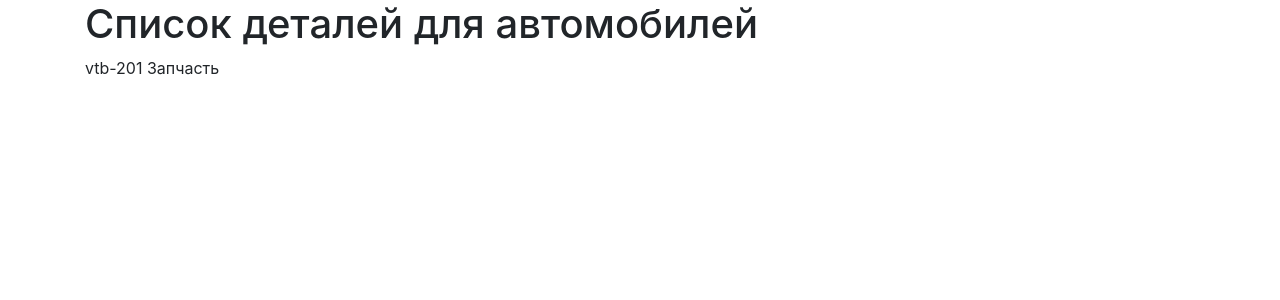
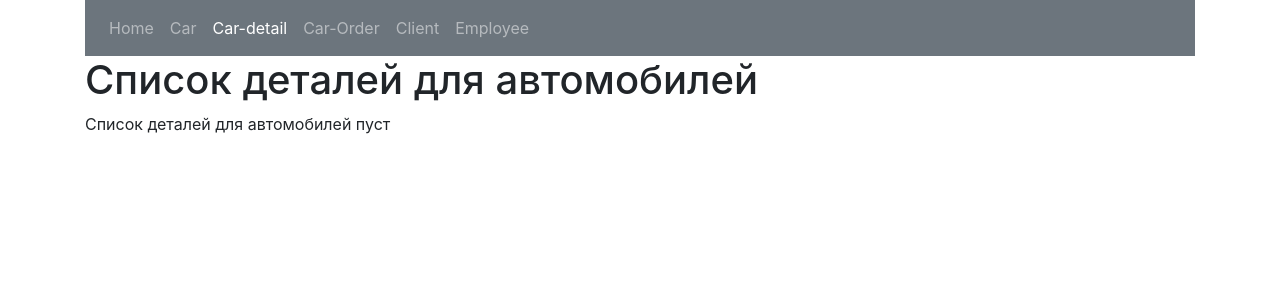
Before and after one commit to TaimonFix/car-service-spring-web-app, a Spring Boot app: page /car-detail in a window 1280 px wide. Shown: the top 300 px of the page. Run offline with Spring Boot 4, Linux system fonts and the light colour scheme; data that the repository does not hold is empty; some libraries are stand-ins or nearby versions.

Commit message:
-Добавлены данные, страница, основные функции для car_detail -Добавлена навигация по страницам

```diff
--- /dev/null
+++ b/src/main/java/com/bratyshevTD/carservicespringwebapp/controllers/CarDetailController.java
@@ -0,0 +1,55 @@
+package com.bratyshevTD.carservicespringwebapp.controllers;
+
+import com.bratyshevTD.carservicespringwebapp.entities.CarDetail;
+import com.bratyshevTD.carservicespringwebapp.services.CarDetailService;
+import org.springframework.beans.factory.annotation.Autowired;
+import org.springframework.stereotype.Controller;
+import org.springframework.ui.Model;
+import org.springframework.web.bind.annotation.*;
+
+import java.io.File;
+import java.util.List;
+
+@Controller
+public class CarDetailController {
+
+private CarDetailService carDetailService;
+
+    @Autowired
+    public void setCarDetailService(CarDetailService carDetailService) {
+        this.carDetailService = carDetailService;
+    }
+
+    @GetMapping("/car-detail")
+    public String carDetailPage(Model model) {
+        List<CarDetail> carDetail = carDetailService.getAllCarDetails();
+        model.addAttribute("carDetails", carDetail);
+        return "car-detail";
+    }
+
+
+    @PostMapping("/car-detail/add")
+    public String addCarDetail(@RequestParam String detailID, @RequestParam String title) {
+        CarDetail carDetail = new CarDetail(detailID, title);
+        carDetailService.addCarDetail(carDetail);
+        return "redirect:/car-detail";
+    }
+
+    @GetMapping("/car-detail/delete/{id}")
+    public String deleteCarDetailById(@PathVariable("id") String id) {
+        carDetailService.removeById(id);
+        return "redirect:/car-detail";
+    }
+
+//    @GetMapping("/car-detail/adds")
+//    public String addRandomCarDetails() throws Exception {
+//
+//        for (int i = 0; i < 1000; i++) {
+//            CarDetail carDetail = new CarDetail();
+//            carDetail.setRandomDetailID();
+//            carDetail.setRandomTitle(new File("testData/car/carDetails.txt"));
+//            carDetailService.addCarDetail(carDetail);
+//        }
+//        return "redirect:/car-detail";
+//    }
+}
--- a/src/main/java/com/bratyshevTD/carservicespringwebapp/controllers/MainController.java
+++ b/src/main/java/com/bratyshevTD/carservicespringwebapp/controllers/MainController.java
@@ -1,45 +1,24 @@
 package com.bratyshevTD.carservicespringwebapp.controllers;
 
 import com.bratyshevTD.carservicespringwebapp.entities.*;
-import com.bratyshevTD.carservicespringwebapp.services.CarService;
-import org.springframework.beans.factory.annotation.Autowired;
 import org.springframework.stereotype.Controller;
 import org.springframework.ui.Model;
 import org.springframework.web.bind.annotation.*;
-
-import java.io.File;
-import java.time.LocalDate;
-import java.util.List;
 
 @Controller
 public class MainController {
 
 
-    private CarService carService;
 
-    @Autowired
-    public void setCarService(CarService carService) {
-        this.carService = carService;
-    }
 
     @GetMapping("/index")
     public String homePage() {
         return "index";
     }
 
-    @GetMapping("/car")
-    public String carsPage(Model model) {
-        List<Car> allCars = carService.getAllCars();
-        model.addAttribute("cars", allCars);
-        return "car";
-    }
 
-    @PostMapping("/car/add")
-    public String addCar(@RequestParam String vin, @RequestParam String carNumber, @RequestParam String carBrand, @RequestParam LocalDate releaseDate) {
-        Car car = new Car(vin, carNumber, carBrand, releaseDate);
-        carService.addCar(car);
-        return "redirect:/car";
-    }
+
+
 
 //    @GetMapping("/car/adds")
 //    public void addCars() throws Exception {
@@ -55,11 +34,7 @@ public class MainController {
 
 
 
-    @GetMapping("/car/delete/{vin}")
-    public String removeCarByVin(@PathVariable("vin") String vin) {
-        carService.removeCarById(vin);
-        return "redirect:/car";
-    }
+
 //    @GetMapping("/car/{id}")
 //    public String carPage(Model model, @PathVariable("id") int id) {
 //
@@ -68,12 +43,7 @@ public class MainController {
 //        return "car";
 //    }
 
-    @GetMapping("/car-detail")
-    public String carDetailPage(Model model) {
-        CarDetail carDetail = new CarDetail("vtb-201", "Запчасть");
-        model.addAttribute("carDetail", carDetail);
-        return "car-detail";
-    }
+
 
     @GetMapping("/car-order")
     public String carOrderPage(Model model) {
@@ -82,17 +52,17 @@ public class MainController {
         return "car-order";
     }
 
-    @GetMapping("/client")
-    public String clientPage(Model model) {
-        Client client = new Client(100, "Иванов Иван Иванович", "88005553535");
-        model.addAttribute("client", client);
-        return "client";
-    }
-
-    @GetMapping("/employee")
-    public String employeePage(Model model) {
-        Employee employee = new Employee(1, "", "", "", "", "", "", "", "", "");
-        model.addAttribute("employee", employee);
-        return "employee";
-    }
+//    @GetMapping("/client")
+//    public String clientPage(Model model) {
+//        Client client = new Client(100L, "Иванов Иван Иванович", "88005553535");
+//        model.addAttribute("client", client);
+//        return "client";
+//    }
+//
+//    @GetMapping("/employee")
+//    public String employeePage(Model model) {
+//        Employee employee = new Employee(1L, "", "", "", "", "", "", "", "", "");
+//        model.addAttribute("employee", employee);
+//        return "employee";
+//    }
 }
--- a/src/main/resources/templates/car-detail.html
+++ b/src/main/resources/templates/car-detail.html
@@ -14,8 +14,33 @@
 <body>
 
 <div class="container">
+    <div th:replace="~{navigation :: navigation(Car-detail)}"> </div>
     <h1>Список деталей для автомобилей</h1>
-    <span th:text="${carDetail.detailID + ' ' + carDetail.title}"></span>
+<!--    <span th:text="${carDetail.detailID + ' ' + carDetail.title}"></span>-->
+    <span th:if="${carDetails.size == 0}">Список деталей для автомобилей пуст</span>
+    <table th:if="${carDetails.size > 0}" class="table table-hover">
+        <thead class="thead-dark">
+        <tr>
+            <td>Номер детали</td>
+            <td>Название</td>
+        </tr>
+        </thead>
+
+        <tbody>
+        <tr>
+            <form th:action="@{'/car-detail/add'}" method="post">
+                <td> <input type="text" th:name="detailID" class="form-control"></td>
+                <td> <input type="text" th:name="title" class="form-control"></td>
+                <td> <button type="submit" class="btn btn-primary">Добавить</button></td>
+            </form>
+        </tr>
+        <tr th:each="carDetail : ${carDetails}">
+            <td th:text="${carDetail.detailID}"></td>
+            <td th:text="${carDetail.title}"></td>
+            <td> <a class="btn btn-danger" th:href="@{'/car-detail/delete/' + ${carDetail.detailID}}">Удалить</a></td>
+        </tr>
+        </tbody>
+    </table>
 </div>
 
 </body>
--- a/src/main/resources/templates/car-order.html
+++ b/src/main/resources/templates/car-order.html
@@ -14,6 +14,7 @@
 <body>
 
 <div class="container">
+    <div th:replace="~{navigation :: navigation(Car-Order)}"> </div>
     <h1>Список заказов</h1>
     <span th:text="${carOrder.orderID + ' ' + carOrder.clientID + ' ' + carOrder.vin + ' '
      + ' ' + carOrder.orderDate + ' ' + carOrder.correctionDate + ' ' + carOrder.reason + ' ' + carOrder.detailID + ' ' + carOrder.employeeID}"></span>
--- a/src/main/resources/templates/client.html
+++ b/src/main/resources/templates/client.html
@@ -14,6 +14,7 @@
 <body>
 
 <div class="container">
+    <div th:replace="~{navigation :: navigation(Client)}"> </div>
     <h1>Список клиентов</h1>
     <span th:text="${client.clientID + ' ' + client.fullName + ' ' + client.phone}"></span>
 </div>
--- a/src/main/resources/templates/employee.html
+++ b/src/main/resources/templates/employee.html
@@ -14,6 +14,7 @@
 <body>
 
 <div class="container">
+    <div th:replace="~{navigation :: navigation(Employee)}"> </div>
     <h1>Список работников</h1>
     <span th:text="${employee.employeeID + ' ' + employee.fullName + ' ' + employee.birthDate
     + ' ' + employee.address + ' ' + employee.phone + ' ' + employee.post + ' ' + employee.salary
--- a/src/main/resources/templates/index.html
+++ b/src/main/resources/templates/index.html
@@ -14,6 +14,7 @@
 <body>
 
 <div class="container">
+    <div th:replace="~{navigation :: navigation(Home)}"> </div>
     <h1>Главная страница</h1>
     <h2>Главная страница</h2>
 </div>
--- /dev/null
+++ b/src/main/resources/templates/navigation.html
@@ -0,0 +1,44 @@
+<!DOCTYPE html>
+<html xmlns:th="http://www.thymeleaf.org">
+
+<head>
+
+    <meta charset="UTF-8">
+    <title style="background-color:#1c87c9; color:#fff;">Car</title>
+
+    <link rel="stylesheet" href="https://maxcdn.bootstrapcdn.com/bootstrap/4.1.3/css/bootstrap.min.css">
+    <script src="https://ajax.googleapis.com/ajax/libs/jquery/3.1.1/jquery.min.js"></script>
+    <script src="https://maxcdn.bootstrapcdn.com/bootstrap/4.1.3/js/bootstrap.min.js"></script>
+</head>
+
+<div th:fragment="navigation(activeTab)">
+    <nav class="navbar navbar-expand-lg navbar-dark bg-secondary">
+
+        <div class="collapse navbar-collapse" id="navbarNav">
+            <ul class="navbar-nav">
+                <li class="nav-item" th:classappend="${activeTab == 'Home' ? 'active' : ''}">
+                    <a class="nav-link" th:href="@{'/index'}">Home</a>
+                </li>
+                <li class="nav-item" th:classappend="${activeTab == 'Car' ? 'active' : ''}">
+                    <a class="nav-link"  th:href="@{'/car'}">Car</a>
+                </li>
+                <li class="nav-item" th:classappend="${activeTab == 'Car-detail' ? 'active' : ''}">
+                    <a class="nav-link"  th:href="@{'/car-detail'}">Car-detail</a>
+                </li>
+                <li class="nav-item" th:classappend="${activeTab == 'Car-Order' ? 'active' : ''}">
+                    <a class="nav-link" th:href="@{'/car-order'}">Car-Order</a>
+                </li>
+                <li class="nav-item" th:classappend="${activeTab == 'Client' ? 'active' : ''}">
+                    <a class="nav-link" th:href="@{'/client'}">Client</a>
+                </li>
+                <li class="nav-item">
+                    <a class="nav-link" th:classappend="${activeTab == 'Employee' ? 'active' : ''}"th:href="@{'/employee'}">Employee</a>
+                </li>
+            </ul>
+        </div>
+    </nav>
+</div>
+<body>
+
+</body>
+</html>
```
Also changed, not shown: src/main/java/com/bratyshevTD/carservicespringwebapp/controllers/CarController.java (added, +44 -0 lines), src/main/java/com/bratyshevTD/carservicespringwebapp/entities/CarDetail.java (+18 -1 lines), src/main/java/com/bratyshevTD/carservicespringwebapp/repositories/CarDetailRepository.java (added, +7 -0 lines), src/main/java/com/bratyshevTD/carservicespringwebapp/services/CarDetailService.java (+16 -7 lines), src/main/resources/templates/car.html (+6 -2 lines).
